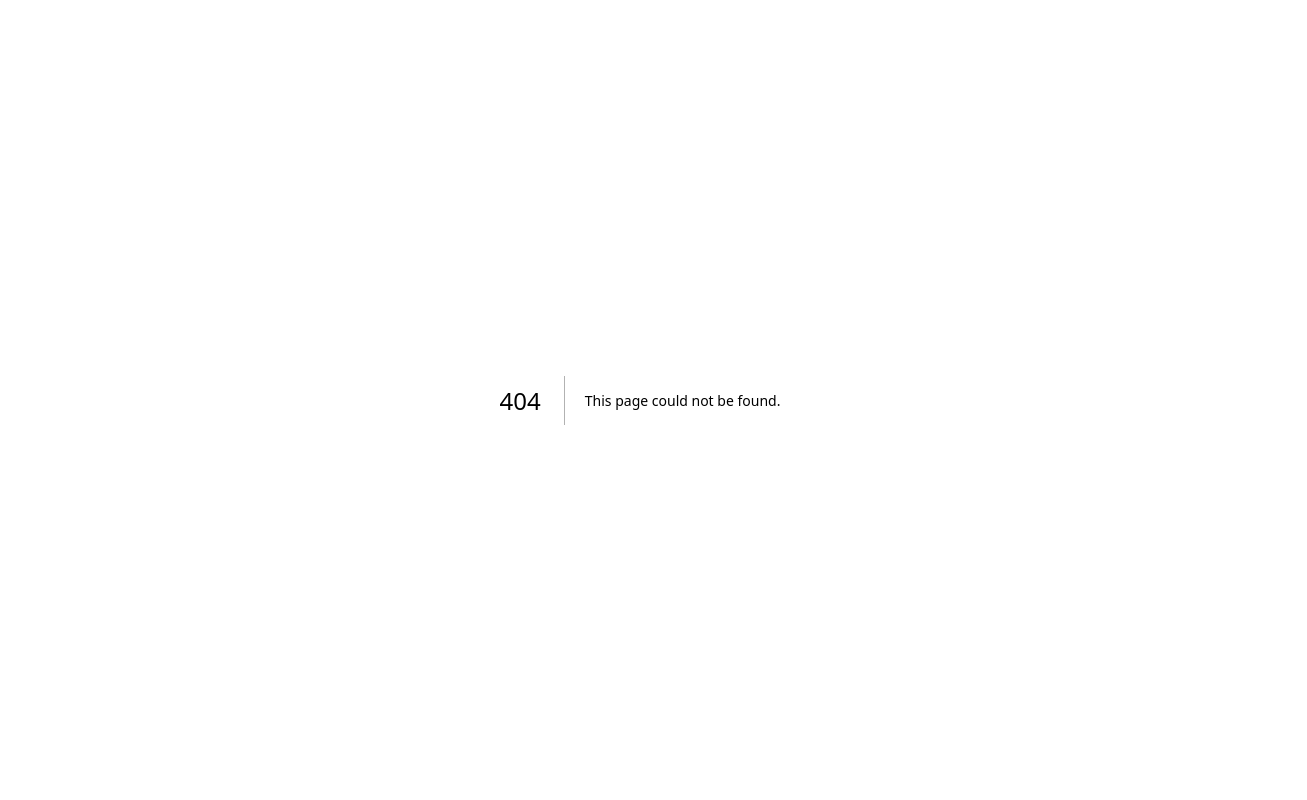
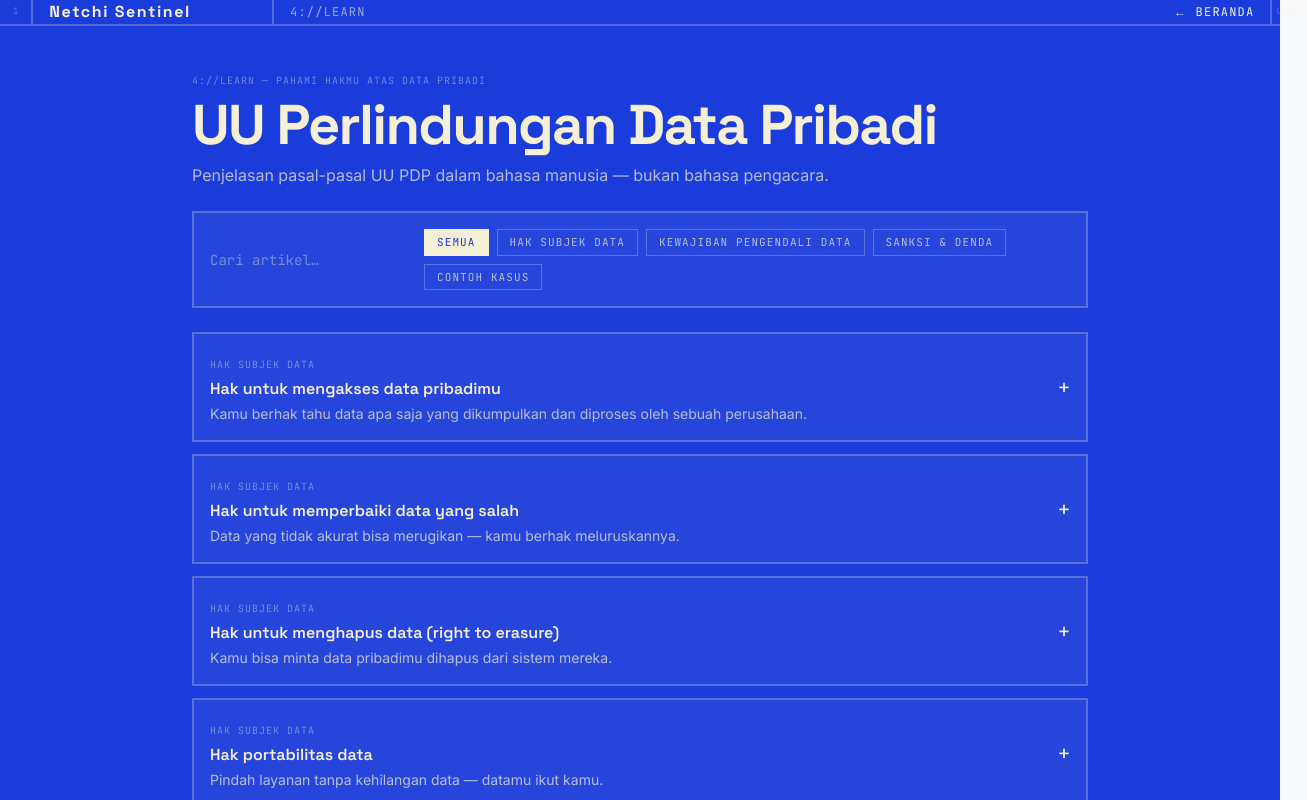
Before and after one commit to xzael24/Netchi, a Next.js app: page /uu-pdp in a window 1280 px wide. Before the commit this address had no page. Shown: the top 800 px of the page, 1307 px wide, since content can reach past the window. Built offline with nearby package versions, Linux system fonts and the light colour scheme.

Commit message:
feat: uu-pdp page (4://LEARN) — article hub with search + category filter

```diff
--- /dev/null
+++ b/src/app/uu-pdp/page.tsx
@@ -0,0 +1,115 @@
+"use client";
+
+import { useMemo, useState } from "react";
+import Link from "next/link";
+import { UU_PDP_ARTICLES, UU_CATEGORIES } from "@/data/uuPdpArticles";
+
+const LINE = "border-cream/25";
+
+export default function UuPdpPage() {
+  const [query, setQuery] = useState("");
+  const [category, setCategory] = useState<(typeof UU_CATEGORIES)[number]>("Semua");
+  const [expandedId, setExpandedId] = useState<string | null>(null);
+
+  const filtered = useMemo(() => {
+    const q = query.trim().toLowerCase();
+    return UU_PDP_ARTICLES.filter((a) => {
+      const matchesCat = category === "Semua" || a.chapter === category;
+      const matchesQuery =
+        !q ||
+        a.title.toLowerCase().includes(q) ||
+        a.summary.toLowerCase().includes(q) ||
+        a.chapter.toLowerCase().includes(q);
+      return matchesCat && matchesQuery;
+    });
+  }, [query, category]);
+
+  return (
+    <main className="bg-[#1A3CDB] text-cream w-screen min-w-full min-h-screen flex flex-col">
+      <header className={`grid grid-cols-[2.6%_18.81%_78%_1fr] border-b-2 ${LINE}`}>
+        <div className="flex items-center justify-center border-r-2 border-cream/25 p-1 font-mono text-[9px] text-cream/30">1</div>
+        <Link href="/" className={`flex items-center border-r-2 ${LINE} pl-2 md:pl-4 font-display font-bold tracking-widest`}>
+          Netchi Sentinel
+        </Link>
+        <div className={`flex items-center justify-between border-r-2 ${LINE} px-3 md:px-4`}>
+          <span className="font-mono text-xs tracking-widest uppercase text-cream/60">4://LEARN</span>
+          <Link href="/" className="font-mono text-xs uppercase tracking-widest hover:text-white">← Beranda</Link>
+        </div>
+        <div className="flex items-center justify-center p-1 font-mono text-[9px] text-cream/30">UUPDP</div>
+      </header>
+
+      <div className="flex-1 px-6 py-10 md:px-10">
+        <div className="mx-auto max-w-4xl">
+          <span className="font-mono text-[10px] uppercase tracking-widest text-cream/40">
+            4://LEARN — Pahami hakmu atas data pribadi
+          </span>
+          <h1 className="mt-2 font-display font-bold leading-[0.95] tracking-[-0.03em] text-[clamp(2rem,5vw,3.5rem)]">
+            UU Perlindungan Data Pribadi
+          </h1>
+          <p className="mt-3 text-sm text-cream/70 md:text-base">
+            Penjelasan pasal-pasal UU PDP dalam bahasa manusia — bukan bahasa pengacara.
+          </p>
+
+          <div className={`mt-6 flex flex-col gap-3 border-2 ${LINE} bg-cream/5 p-4 sm:flex-row sm:items-center`}>
+            <input
+              type="search"
+              value={query}
+              onChange={(e) => setQuery(e.target.value)}
+              placeholder="Cari artikel…"
+              aria-label="Cari artikel"
+              className="flex-1 bg-transparent font-mono text-sm text-cream placeholder:text-cream/40 outline-none"
+            />
+            <div className="flex flex-wrap gap-2">
+              {UU_CATEGORIES.map((c) => (
+                <button
+                  key={c}
+                  onClick={() => setCategory(c)}
+                  className={`border px-3 py-1 font-mono text-[11px] uppercase tracking-widest transition-colors ${
+                    category === c
+                      ? "border-[#f5f0d5] bg-[#f5f0d5] text-[#1D3CDB]"
+                      : "border-cream/25 text-cream/70 hover:border-cream/60"
+                  }`}
+                >
+                  {c}
+                </button>
+              ))}
+            </div>
+          </div>
+
+          {filtered.length === 0 ? (
+            <p className="mt-8 font-mono text-sm text-cream/50">Tidak ada artikel yang cocok.</p>
+          ) : (
+            <ul className="mt-6 space-y-3">
+              {filtered.map((a) => (
+                <li key={a.id} className={`border-2 ${LINE} bg-cream/5 p-4`}>
+                  <button
+                    type="button"
+                    onClick={() => setExpandedId(a.id)}
+                    className="flex w-full items-center justify-between gap-4 text-left"
+                  >
+                    <div>
+                      <span className="font-mono text-[10px] uppercase tracking-widest text-cream/40">{a.chapter}</span>
+                      <h2 className="mt-1 font-display font-semibold leading-snug">{a.title}</h2>
+                      <p className="mt-1 text-sm text-cream/70">{a.summary}</p>
+                    </div>
+                    <span className={`shrink-0 font-mono text-xl transition-transform ${a.id === expandedId ? "rotate-45" : ""}`}>+</span>
+                  </button>
+                  {a.id === expandedId && (
+                    <ul className="mt-4 space-y-2 border-t-2 border-cream/15 pt-3">
+                      {a.points.map((p) => (
+                        <li key={p} className="flex gap-2 text-sm text-cream/85">
+                          <span className="text-[#4cd99b]">•</span>
+                          <span>{p}</span>
+                        </li>
+                      ))}
+                    </ul>
+                  )}
+                </li>
+              ))}
+            </ul>
+          )}
+        </div>
+      </div>
+    </main>
+  );
+}
--- /dev/null
+++ b/src/data/uuPdpArticles.ts
@@ -0,0 +1,117 @@
+import type { UuPdpArticle } from "@/types";
+
+export const UU_PDP_ARTICLES: UuPdpArticle[] = [
+  {
+    id: "hak-akses",
+    chapter: "Hak Subjek Data",
+    title: "Hak untuk mengakses data pribadimu",
+    summary: "Kamu berhak tahu data apa saja yang dikumpulkan dan diproses oleh sebuah perusahaan.",
+    points: [
+      "Pasal 19 UU PDP: subjek data berhak meminta salinan data pribadinya.",
+      "Perusahaan wajib merespons maksimal 30 hari.",
+      "Gratis — tidak boleh dipungut biaya berlebihan.",
+      "Contoh: minta riwayat data yang disimpan aplikasi e-commerce.",
+    ],
+  },
+  {
+    id: "hak-koreksi",
+    chapter: "Hak Subjek Data",
+    title: "Hak untuk memperbaiki data yang salah",
+    summary: "Data yang tidak akurat bisa merugikan — kamu berhak meluruskannya.",
+    points: [
+      "Pasal 21: subjek data dapat mengajukan perbaikan data yang tidak sesuai.",
+      "Berlaku untuk alamat, nomor HP, hingga data kesehatan.",
+      "Perusahaan harus mengoreksi dan mengonfirmasi hasil koreksi.",
+    ],
+  },
+  {
+    id: "hak-hapus",
+    chapter: "Hak Subjek Data",
+    title: "Hak untuk menghapus data (right to erasure)",
+    summary: "Kamu bisa minta data pribadimu dihapus dari sistem mereka.",
+    points: [
+      "Pasal 24: penghentian pemrosesan dan penghapusan data.",
+      "Bisa dilakukan saat tujuan pemrosesan selesai atau ditarik persetujuannya.",
+      "Sangat berguna setelah berhenti berlangganan suatu layanan.",
+    ],
+  },
+  {
+    id: "hak-portabilitas",
+    chapter: "Hak Subjek Data",
+    title: "Hak portabilitas data",
+    summary: "Pindah layanan tanpa kehilangan data — datamu ikut kamu.",
+    points: [
+      "Pasal 25: data pribadi dapat dipindahkan ke pengendali data lain.",
+      "Format harus mudah dibaca dan dipakai (machine-readable).",
+      "Memudahkan berpindah aplikasi tanpa mulai dari nol.",
+    ],
+  },
+  {
+    id: "kewajiban-konsen",
+    chapter: "Kewajiban Pengendali Data",
+    title: "Kewajiban persetujuan eksplisit",
+    summary: "Perusahaan wajib minta izin jelas sebelum mengambil data kamu.",
+    points: [
+      "Persetujuan harus eksplisit, tidak boleh disembunyikan di halaman syarat.",
+      "Checkbox yang sudah tercentang otomatis melanggar ketentuan.",
+      "Kamu berhak menarik persetujuan kapan saja.",
+    ],
+  },
+  {
+    id: "kewajiban-keamanan",
+    chapter: "Kewajiban Pengendali Data",
+    title: "Kewajiban menjaga keamanan data",
+    summary: "Penyelenggara wajib melindungi data dari kebocoran dan akses ilegal.",
+    points: [
+      "Wajib menerapkan langkah teknis dan organisasional yang layak.",
+      "Wajib melaporkan kebocoran data ke otoritas maksimal 3×24 jam.",
+      "Pengendali data bertanggung jawab atas pihak yang dipekerjakannya.",
+    ],
+  },
+  {
+    id: "sanksi-admin",
+    chapter: "Sanksi & Denda",
+    title: "Sanksi administratif hingga denda besar",
+    summary: "Pelanggaran UU PDP dihukum tegas, sampai sanksi pidana.",
+    points: [
+      "Sanksi administratif: teguran, penghentian sementara, hingga pencabutan izin.",
+      "Denda administratif maksimal 2% dari pendapatan tahunan perusahaan.",
+      "Pasal 67: pelanggaran berat bisa berujung pidana penjara.",
+    ],
+  },
+  {
+    id: "kasus-spam",
+    chapter: "Contoh Kasus",
+    title: "Kasus: telepon marketing tanpa izin",
+    summary: "Nomor HP-mu dipakai tanpa persetujuan? Itu pelanggaran.",
+    points: [
+      "Telemarketing yang menelepon tanpa persetujuan melanggar ketentuan pemrosesan.",
+      "Lapor ke otoritas PDP dengan bukti panggilan/chat.",
+      "Perusahaan wajib berhenti dan menghapus datamu jika diminta.",
+    ],
+  },
+  {
+    id: "kasus-kebocoran",
+    chapter: "Contoh Kasus",
+    title: "Kasus: kebocoran data e-commerce",
+    summary: "Saat platformmu bocor, kamu punya hak untuk tahu dan bertindak.",
+    points: [
+      "Perusahaan wajib memberi tahu subjek data yang terdampak.",
+      "Kamu berhak minta penjelasan data apa saja yang bocor.",
+      "Segera ganti password dan aktifkan 2FA untuk meminimalkan risiko.",
+    ],
+  },
+  {
+    id: "kasus-fintech",
+    chapter: "Contoh Kasus",
+    title: "Kasus: pinjol menyebar kontak",
+    summary: "Pinjol yang menyebar data kontakmu ke orang lain melanggar hukum.",
+    points: [
+      "Penyebaran data pribadi tanpa izin = pelanggaran serius.",
+      "Termasuk meminta akses kontak sebagai syarat pinjaman.",
+      "Kamu bisa melaporkan ke OJK dan otoritas perlindungan data.",
+    ],
+  },
+];
+
+export const UU_CATEGORIES = ["Semua", "Hak Subjek Data", "Kewajiban Pengendali Data", "Sanksi & Denda", "Contoh Kasus"] as const;
```
